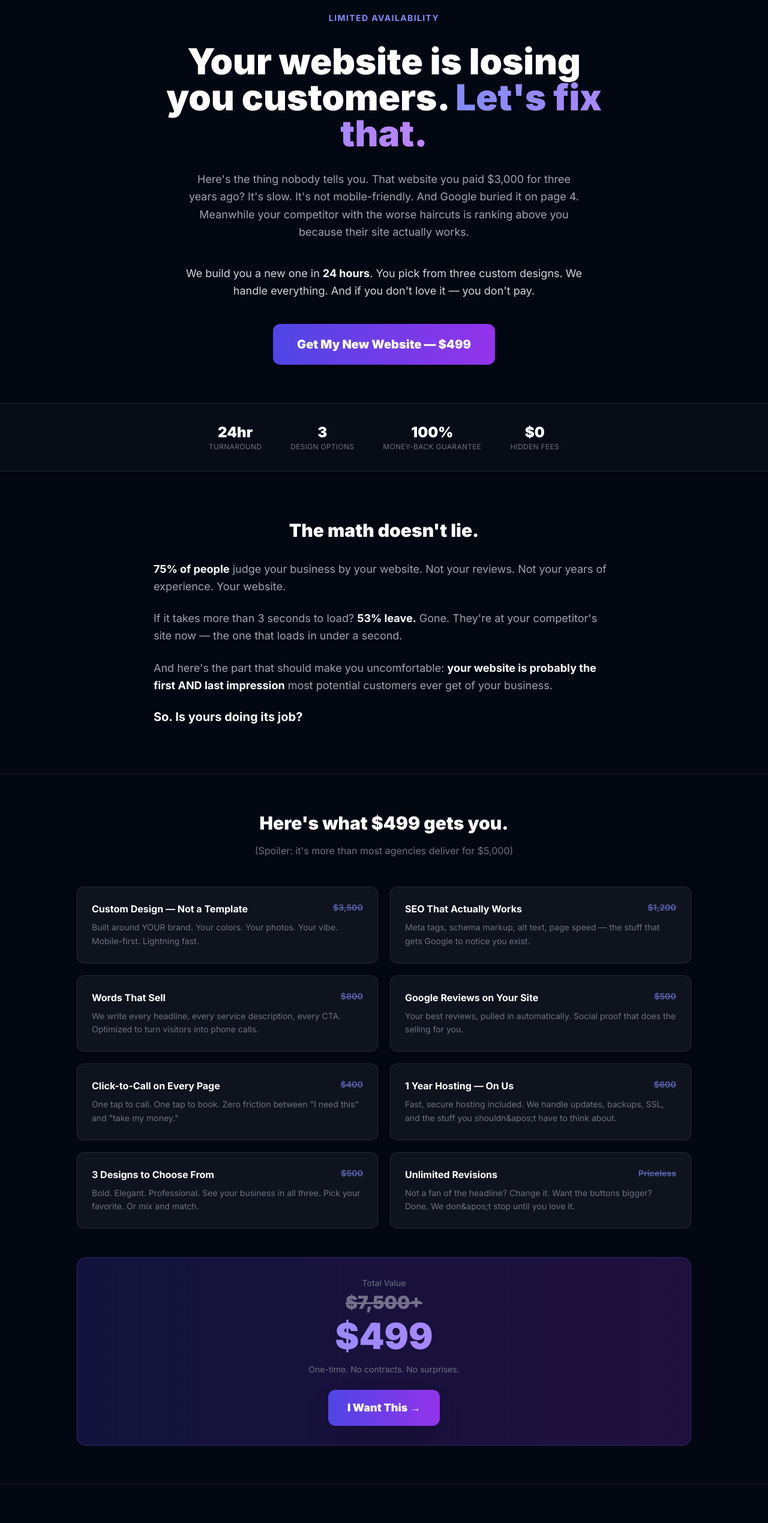
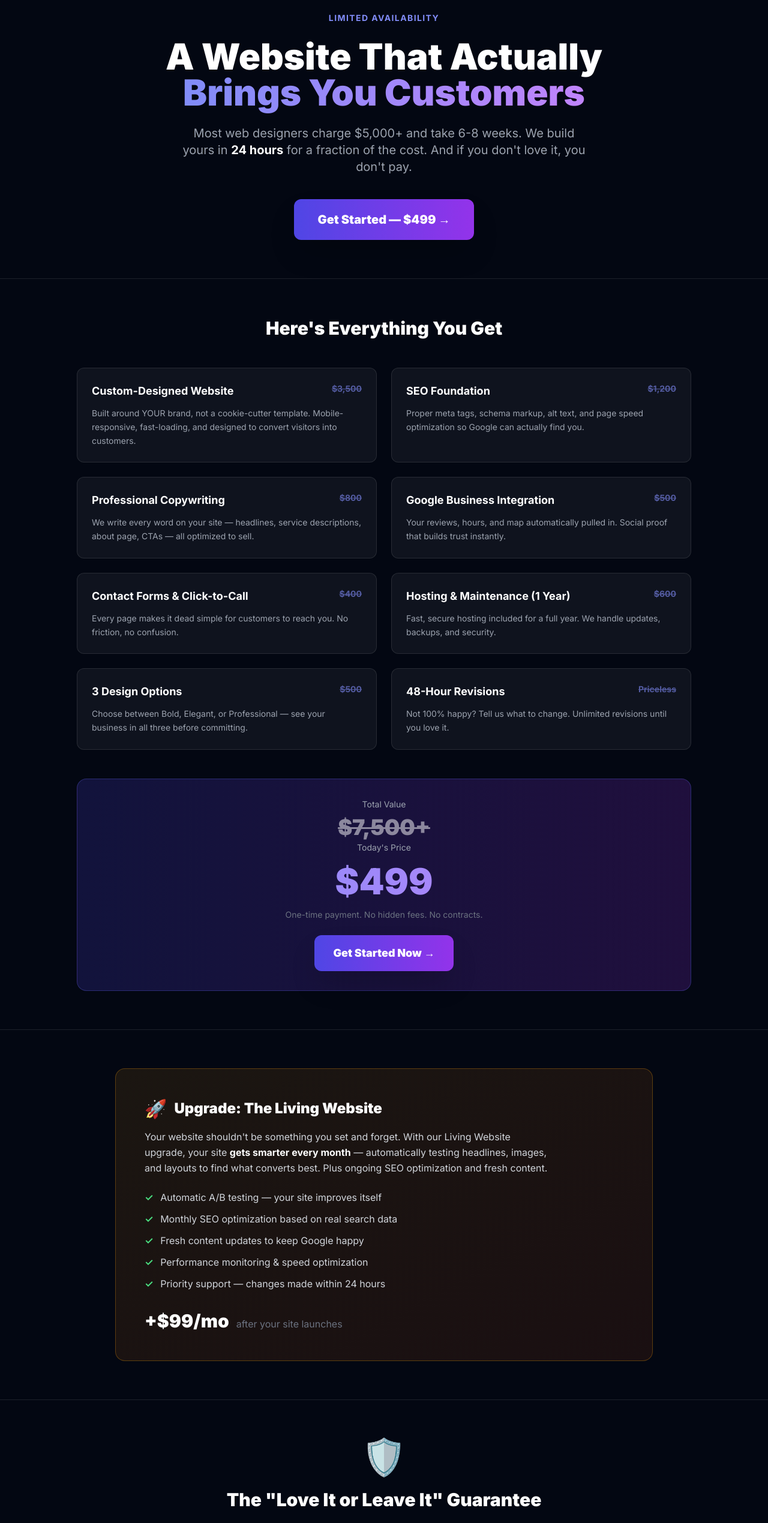
Before and after one commit to BestLessonEver/autolocal-platform-v2, a Next.js app: page /offer in a window 1280 px wide. Shown: the part 60-2599 px from the top of the page at 60% size. Built offline with nearby package versions, Linux system fonts and the light colour scheme.

Commit message:
Revert "Offer page: full rewrite with Brian's voice — conversational, punchy, no corporate speak"
This reverts commit 2f172f334c2eb484fb7cf1684d681445a239ff62.

```diff
--- a/src/app/offer/page.tsx
+++ b/src/app/offer/page.tsx
@@ -21,7 +21,7 @@ function PackageSelector({ selected, onChange }: { selected: string; onChange: (
         >
           <p className="font-bold text-white text-lg mb-1">Custom Website</p>
           <p className="text-3xl font-black text-transparent bg-clip-text bg-gradient-to-r from-indigo-400 to-purple-400 mb-2">$499</p>
-          <p className="text-sm text-gray-400">One-time. Yours forever. 1 year hosting included.</p>
+          <p className="text-sm text-gray-400">One-time. Includes 1 year hosting.</p>
         </button>
         <button
           type="button"
@@ -35,7 +35,7 @@ function PackageSelector({ selected, onChange }: { selected: string; onChange: (
           <span className="absolute -top-3 right-4 bg-amber-500 text-black text-xs font-bold px-3 py-0.5 rounded-full">POPULAR</span>
           <p className="font-bold text-white text-lg mb-1">Living Website 🚀</p>
           <p className="text-3xl font-black text-transparent bg-clip-text bg-gradient-to-r from-amber-400 to-orange-400 mb-2">$499 + $99/mo</p>
-          <p className="text-sm text-gray-400">Gets smarter every month. A/B testing. SEO. Updates.</p>
+          <p className="text-sm text-gray-400">Self-improving. A/B testing. SEO. Updates.</p>
         </button>
       </div>
     </div>
@@ -55,6 +55,7 @@ function OfferContent() {
   })
   const [submitted, setSubmitted] = useState(false)
 
+  // Prepopulate from URL params (from preview page or audit)
   useEffect(() => {
     const biz = searchParams.get('business') || searchParams.get('b') || ''
     const name = searchParams.get('name') || searchParams.get('n') || ''
@@ -100,15 +101,13 @@ function OfferContent() {
       <div className="min-h-screen bg-gray-950 flex items-center justify-center px-4">
         <div className="max-w-lg text-center">
           <div className="text-6xl mb-6">🎉</div>
-          <h1 className="text-4xl font-black text-white mb-4">You&apos;re In.</h1>
-          <p className="text-xl text-gray-300 mb-4">
-            I&apos;ll personally reach out within the next few hours.
-          </p>
-          <p className="text-lg text-gray-400 mb-8">
-            Check your email — you&apos;ll see a preview of your new site before you even have to think about it.
+          <h1 className="text-4xl font-black text-white mb-4">You&apos;re In!</h1>
+          <p className="text-xl text-gray-300 mb-8">
+            Brian will personally reach out within the next few hours to get started on your new website.
+            Check your email for next steps.
           </p>
           <p className="text-gray-500 text-sm">
-            brian@autolocal.ai · (346) 341-0836
+            Questions? Email brian@autolocal.ai or call (346) 341-0836
           </p>
         </div>
       </div>
@@ -119,163 +118,105 @@ function OfferContent() {
     <div className="min-h-screen bg-gray-950 text-white">
       {/* Hero */}
       <section className="pt-20 pb-16 px-4">
-        <div className="max-w-3xl mx-auto text-center">
-          <p className="text-indigo-400 font-bold text-sm uppercase tracking-widest mb-8">
+        <div className="max-w-4xl mx-auto text-center">
+          <p className="text-indigo-400 font-bold text-sm uppercase tracking-widest mb-6">
             Limited Availability
           </p>
-          <h1 className="text-4xl sm:text-5xl lg:text-6xl font-black leading-tight mb-8">
-            Your website is losing you customers.{' '}
+          <h1 className="text-4xl sm:text-5xl lg:text-6xl font-black leading-tight mb-6">
+            A Website That Actually{' '}
             <span className="text-transparent bg-clip-text bg-gradient-to-r from-indigo-400 to-purple-400">
-              Let&apos;s fix that.
+              Brings You Customers
             </span>
           </h1>
-          <p className="text-lg text-gray-400 max-w-2xl mx-auto mb-10 leading-relaxed">
-            Here&apos;s the thing nobody tells you. That website you paid $3,000 for three years ago?
-            It&apos;s slow. It&apos;s not mobile-friendly. And Google buried it on page 4.
-            Meanwhile your competitor with the worse haircuts is ranking above you because
-            their site actually works.
-          </p>
-          <p className="text-lg text-gray-300 max-w-2xl mx-auto mb-10 leading-relaxed">
-            We build you a new one in <strong className="text-white">24 hours</strong>.
-            You pick from three custom designs. We handle everything.
-            And if you don&apos;t love it — you don&apos;t pay.
+          <p className="text-lg sm:text-xl text-gray-400 max-w-2xl mx-auto mb-10 leading-relaxed">
+            Most web designers charge $5,000+ and take 6-8 weeks. We build yours in <strong className="text-white">24 hours</strong> for
+            a fraction of the cost. And if you don&apos;t love it, you don&apos;t pay.
           </p>
           <button
             onClick={scrollToOrder}
             className="px-10 py-5 rounded-xl bg-gradient-to-r from-indigo-600 to-purple-600 text-white text-xl font-black shadow-2xl hover:shadow-indigo-500/25 transition-all hover:scale-[1.02] active:scale-[0.98]"
           >
-            Get My New Website — $499
+            Get Started — $499 →
           </button>
-        </div>
-      </section>
-
-      {/* Social Proof Bar */}
-      <section className="py-8 px-4 border-y border-white/10 bg-white/[0.02]">
-        <div className="max-w-4xl mx-auto flex flex-wrap justify-center gap-8 sm:gap-12 text-center">
-          <div>
-            <p className="text-2xl font-black text-white">24hr</p>
-            <p className="text-xs text-gray-500 uppercase tracking-wide">Turnaround</p>
-          </div>
-          <div>
-            <p className="text-2xl font-black text-white">3</p>
-            <p className="text-xs text-gray-500 uppercase tracking-wide">Design Options</p>
-          </div>
-          <div>
-            <p className="text-2xl font-black text-white">100%</p>
-            <p className="text-xs text-gray-500 uppercase tracking-wide">Money-Back Guarantee</p>
-          </div>
-          <div>
-            <p className="text-2xl font-black text-white">$0</p>
-            <p className="text-xs text-gray-500 uppercase tracking-wide">Hidden Fees</p>
-          </div>
-        </div>
-      </section>
-
-      {/* The Problem */}
-      <section className="py-20 px-4">
-        <div className="max-w-3xl mx-auto">
-          <h2 className="text-3xl font-black mb-8 text-center">
-            The math doesn&apos;t lie.
-          </h2>
-          <div className="space-y-6 text-lg text-gray-400 leading-relaxed">
-            <p>
-              <strong className="text-white">75% of people</strong> judge your business by your website. Not your reviews. Not your years of experience. Your website.
-            </p>
-            <p>
-              If it takes more than 3 seconds to load? <strong className="text-white">53% leave.</strong> Gone. They&apos;re at your competitor&apos;s site now — the one that loads in under a second.
-            </p>
-            <p>
-              And here&apos;s the part that should make you uncomfortable: <strong className="text-white">your website is probably the first AND last impression</strong> most potential customers ever get of your business.
-            </p>
-            <p className="text-white text-xl font-bold">
-              So. Is yours doing its job?
-            </p>
-          </div>
         </div>
       </section>
 
       {/* What You Get */}
       <section className="py-16 px-4 border-y border-white/10">
         <div className="max-w-5xl mx-auto">
-          <h2 className="text-3xl font-black text-center mb-4">
-            Here&apos;s what $499 gets you.
+          <h2 className="text-3xl font-black text-center mb-12">
+            Here&apos;s Everything You Get
           </h2>
-          <p className="text-gray-500 text-center mb-12 max-w-xl mx-auto">
-            (Spoiler: it&apos;s more than most agencies deliver for $5,000)
-          </p>
 
-          <div className="grid md:grid-cols-2 gap-5 mb-12">
+          <div className="grid md:grid-cols-2 gap-6 mb-12">
             {[
-              { title: 'Custom Design — Not a Template', desc: 'Built around YOUR brand. Your colors. Your photos. Your vibe. Mobile-first. Lightning fast.', value: '$3,500' },
-              { title: 'SEO That Actually Works', desc: 'Meta tags, schema markup, alt text, page speed — the stuff that gets Google to notice you exist.', value: '$1,200' },
-              { title: 'Words That Sell', desc: 'We write every headline, every service description, every CTA. Optimized to turn visitors into phone calls.', value: '$800' },
-              { title: 'Google Reviews on Your Site', desc: 'Your best reviews, pulled in automatically. Social proof that does the selling for you.', value: '$500' },
-              { title: 'Click-to-Call on Every Page', desc: 'One tap to call. One tap to book. Zero friction between "I need this" and "take my money."', value: '$400' },
-              { title: '1 Year Hosting — On Us', desc: 'Fast, secure hosting included. We handle updates, backups, SSL, and the stuff you shouldn&apos;t have to think about.', value: '$600' },
-              { title: '3 Designs to Choose From', desc: 'Bold. Elegant. Professional. See your business in all three. Pick your favorite. Or mix and match.', value: '$500' },
-              { title: 'Unlimited Revisions', desc: 'Not a fan of the headline? Change it. Want the buttons bigger? Done. We don&apos;t stop until you love it.', value: 'Priceless' },
+              { title: 'Custom-Designed Website', desc: 'Built around YOUR brand, not a cookie-cutter template. Mobile-responsive, fast-loading, and designed to convert visitors into customers.', value: '$3,500' },
+              { title: 'SEO Foundation', desc: 'Proper meta tags, schema markup, alt text, and page speed optimization so Google can actually find you.', value: '$1,200' },
+              { title: 'Professional Copywriting', desc: 'We write every word on your site — headlines, service descriptions, about page, CTAs — all optimized to sell.', value: '$800' },
+              { title: 'Google Business Integration', desc: 'Your reviews, hours, and map automatically pulled in. Social proof that builds trust instantly.', value: '$500' },
+              { title: 'Contact Forms & Click-to-Call', desc: 'Every page makes it dead simple for customers to reach you. No friction, no confusion.', value: '$400' },
+              { title: 'Hosting & Maintenance (1 Year)', desc: 'Fast, secure hosting included for a full year. We handle updates, backups, and security.', value: '$600' },
+              { title: '3 Design Options', desc: 'Choose between Bold, Elegant, or Professional — see your business in all three before committing.', value: '$500' },
+              { title: '48-Hour Revisions', desc: 'Not 100% happy? Tell us what to change. Unlimited revisions until you love it.', value: 'Priceless' },
             ].map((item, i) => (
-              <div key={i} className="bg-white/5 border border-white/10 rounded-xl p-6 hover:border-indigo-500/30 transition">
-                <div className="flex justify-between items-start mb-2">
-                  <h3 className="text-base font-bold text-white">{item.title}</h3>
-                  <span className="text-indigo-400/60 font-bold text-sm whitespace-nowrap ml-4 line-through">{item.value}</span>
+              <div key={i} className="bg-white/5 border border-white/10 rounded-xl p-6 hover:border-indigo-500/50 transition">
+                <div className="flex justify-between items-start mb-3">
+                  <h3 className="text-lg font-bold text-white">{item.title}</h3>
+                  <span className="text-indigo-400 font-bold text-sm whitespace-nowrap ml-4 line-through opacity-60">{item.value}</span>
                 </div>
-                <p className="text-gray-500 text-sm leading-relaxed">{item.desc}</p>
+                <p className="text-gray-400 text-sm leading-relaxed">{item.desc}</p>
               </div>
             ))}
           </div>
 
           {/* Value Stack */}
           <div className="bg-gradient-to-r from-indigo-600/20 to-purple-600/20 border border-indigo-500/30 rounded-2xl p-8 text-center">
-            <p className="text-gray-500 text-sm mb-1">Total Value</p>
-            <p className="text-3xl font-black text-white mb-2 line-through opacity-40">$7,500+</p>
+            <p className="text-gray-400 text-sm mb-2">Total Value</p>
+            <p className="text-4xl font-black text-white mb-1 line-through opacity-50">$7,500+</p>
+            <p className="text-gray-400 text-sm mb-4">Today&apos;s Price</p>
             <p className="text-6xl font-black text-transparent bg-clip-text bg-gradient-to-r from-indigo-400 to-purple-400 mb-4">$499</p>
-            <p className="text-gray-500 text-sm mb-6">One-time. No contracts. No surprises.</p>
+            <p className="text-gray-500 text-sm mb-6">One-time payment. No hidden fees. No contracts.</p>
             <button
               onClick={scrollToOrder}
               className="px-8 py-4 rounded-xl bg-gradient-to-r from-indigo-600 to-purple-600 text-white text-lg font-black shadow-2xl hover:shadow-indigo-500/25 transition-all hover:scale-[1.02] active:scale-[0.98]"
             >
-              I Want This →
+              Get Started Now →
             </button>
           </div>
         </div>
       </section>
 
-      {/* The Living Website */}
-      <section className="py-20 px-4">
+      {/* Upgrade Option */}
+      <section className="py-16 px-4">
         <div className="max-w-4xl mx-auto">
           <div className="bg-gradient-to-br from-amber-500/10 to-orange-600/10 border border-amber-500/30 rounded-2xl p-8 md:p-12">
-            <div className="flex items-center gap-3 mb-6">
+            <div className="flex items-center gap-3 mb-4">
               <span className="text-3xl">🚀</span>
-              <h2 className="text-2xl font-black text-white">Want it to get better every month?</h2>
+              <h2 className="text-2xl font-black text-white">Upgrade: The Living Website</h2>
             </div>
-            <p className="text-gray-300 mb-4 leading-relaxed max-w-2xl text-lg">
-              Most websites are frozen in time. Built once. Forgotten. Slowly dying.
-            </p>
-            <p className="text-gray-300 mb-8 leading-relaxed max-w-2xl">
-              The Living Website is different. It watches what your visitors do and
-              <strong className="text-white"> optimizes itself</strong>. Better headlines.
-              Better images. Better conversion rates. Every single month. Without you lifting a finger.
+            <p className="text-gray-300 mb-6 leading-relaxed max-w-2xl">
+              Your website shouldn&apos;t be something you set and forget. With our Living Website upgrade,
+              your site <strong className="text-white">gets smarter every month</strong> — automatically testing headlines,
+              images, and layouts to find what converts best. Plus ongoing SEO optimization and fresh content.
             </p>
             <ul className="space-y-3 mb-8">
               {[
-                'Automatic A/B testing — headlines, images, layouts',
-                'Monthly SEO updates based on real search data',
-                'Fresh content that keeps Google coming back',
-                'Speed monitoring — because slow sites lose customers',
-                'Priority changes — anything you need, done in 24 hours',
+                'Automatic A/B testing — your site improves itself',
+                'Monthly SEO optimization based on real search data',
+                'Fresh content updates to keep Google happy',
+                'Performance monitoring & speed optimization',
+                'Priority support — changes made within 24 hours',
               ].map((item, i) => (
                 <li key={i} className="flex items-center gap-3 text-gray-300">
-                  <span className="text-green-400 font-bold text-lg">✓</span>
+                  <span className="text-green-400 font-bold">✓</span>
                   {item}
                 </li>
               ))}
             </ul>
-            <div className="flex items-baseline gap-3 mb-2">
+            <div className="flex items-baseline gap-3">
               <span className="text-3xl font-black text-white">+$99/mo</span>
               <span className="text-gray-500">after your site launches</span>
             </div>
-            <p className="text-gray-600 text-sm">Cancel anytime. The $499 site is yours either way.</p>
           </div>
         </div>
       </section>
@@ -284,16 +225,15 @@ function OfferContent() {
       <section className="py-16 px-4 border-t border-white/10">
         <div className="max-w-3xl mx-auto text-center">
           <div className="text-6xl mb-6">🛡️</div>
-          <h2 className="text-3xl font-black mb-6">Here&apos;s the deal.</h2>
+          <h2 className="text-3xl font-black mb-4">The &quot;Love It or Leave It&quot; Guarantee</h2>
           <p className="text-xl text-gray-400 leading-relaxed mb-4">
-            We revise until you&apos;re happy. Not &quot;yeah it&apos;s fine&quot; happy.
-            <strong className="text-white"> &quot;Holy crap this is my website?&quot;</strong> happy.
+            We&apos;ll keep revising until your website is <strong className="text-white">exactly</strong> what you want.
+            If after all revisions you&apos;re still not 100% satisfied, we&apos;ll refund every penny.
+            No questions asked. No hard feelings.
           </p>
-          <p className="text-xl text-gray-400 leading-relaxed mb-4">
-            If we can&apos;t get there? Full refund. Every penny. We eat the cost.
-          </p>
-          <p className="text-gray-600">
-            We can make this guarantee because we haven&apos;t had to use it yet.
+          <p className="text-gray-500">
+            We can do this because we&apos;re that confident in our work. And because happy clients
+            become long-term clients.
           </p>
         </div>
       </section>
@@ -301,8 +241,8 @@ function OfferContent() {
       {/* Order Form */}
       <section className="py-16 px-4 bg-white/[0.02]" id="order">
         <div className="max-w-2xl mx-auto">
-          <h2 className="text-3xl font-black text-center mb-2">Let&apos;s build it.</h2>
-          <p className="text-gray-500 text-center mb-10">Preview in your inbox within 24 hours.</p>
+          <h2 className="text-3xl font-black text-center mb-2">Let&apos;s Build Your Website</h2>
+          <p className="text-gray-400 text-center mb-10">Fill this out and we&apos;ll have a preview ready within 24 hours</p>
 
           <form onSubmit={handleSubmit} className="space-y-6">
             <div className="grid sm:grid-cols-2 gap-6">
@@ -366,13 +306,14 @@ function OfferContent() {
             </div>
 
             <div>
-              <label className="block text-sm font-semibold text-gray-300 mb-2">What do you want on your new site?</label>
+              <label className="block text-sm font-semibold text-gray-300 mb-2">What do you want on your new site? *</label>
               <textarea
+                required
                 rows={4}
                 value={formData.changes}
                 onChange={e => setFormData(f => ({ ...f, changes: e.target.value }))}
                 className="w-full px-4 py-3 rounded-lg bg-white/5 border border-white/10 text-white placeholder-gray-500 focus:border-indigo-500 focus:ring-1 focus:ring-indigo-500 outline-none transition resize-none"
-                placeholder="Online booking, photo gallery, specific pages... or just tell us about your business and we'll figure out the rest."
+                placeholder="Tell us about your business, what services you offer, any specific features you want (online booking, photo gallery, etc.), and anything else we should know..."
               />
             </div>
 
@@ -385,8 +326,8 @@ function OfferContent() {
               Build My Website →
             </button>
 
-            <p className="text-center text-gray-600 text-sm">
-              🛡️ Love it or get a full refund. Unlimited revisions until it&apos;s perfect.
+            <p className="text-center text-gray-500 text-sm">
+              🛡️ 100% satisfaction guaranteed. Unlimited revisions until you love it.
             </p>
           </form>
         </div>
@@ -394,7 +335,7 @@ function OfferContent() {
 
       {/* Footer */}
       <footer className="py-8 px-4 border-t border-white/10 text-center">
-        <p className="text-gray-600 text-sm">
+        <p className="text-gray-500 text-sm">
           © {new Date().getFullYear()} AutoLocal.ai · brian@autolocal.ai · (346) 341-0836
         </p>
       </footer>
```
